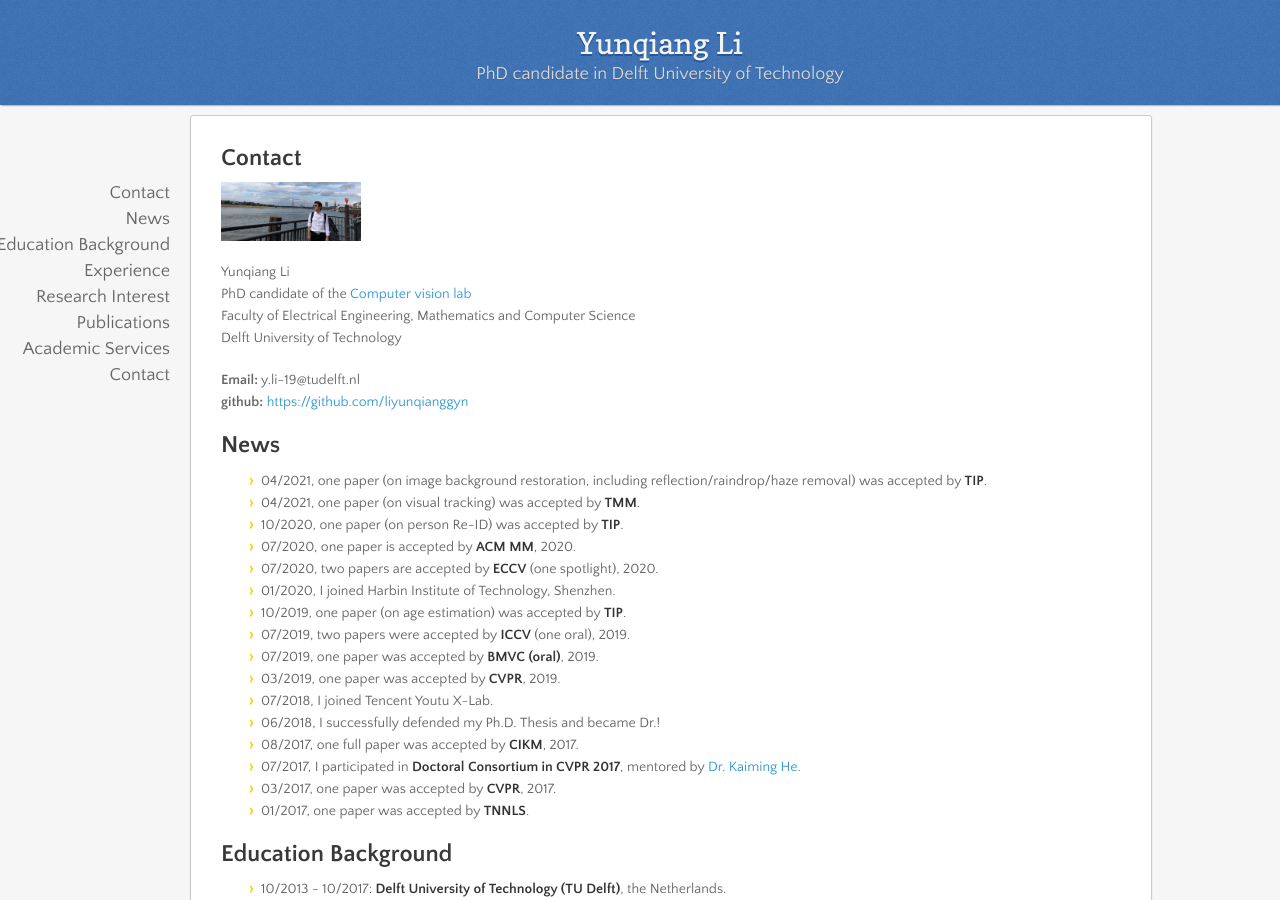
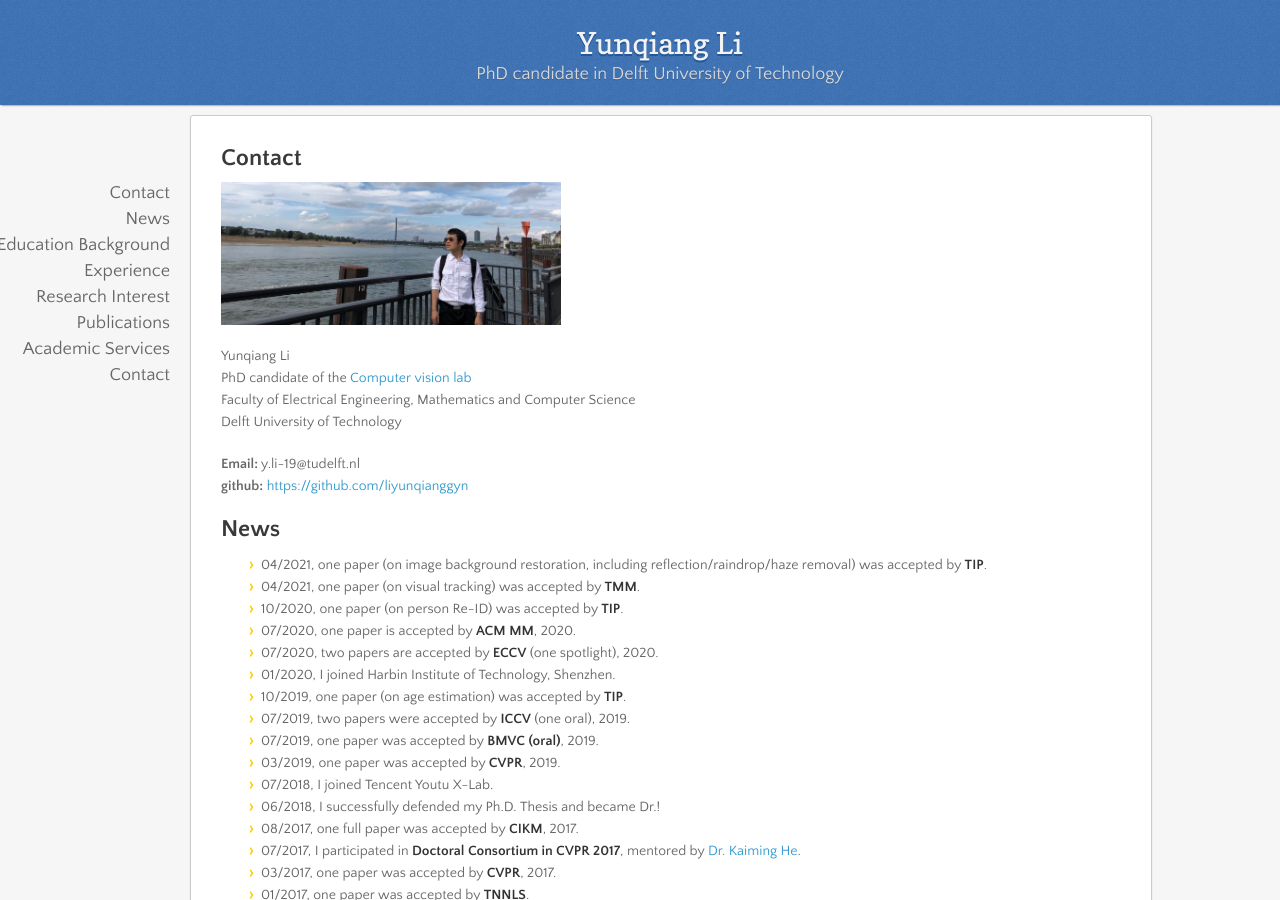
Before and after one commit to liyunqianggyn/liyunqianggyn.github.io, a Jekyll site: the page built from index.md, in a window 1280 px wide and 900 px high. Built offline with Jekyll 4.4.1, drawn with Linux system fonts in a browser that asks for light colours; nearby versions of some CDN libraries; our own code applies the rules of GitHub Pages for plain Markdown files.

Commit message:
Update index.md

```diff
--- a/index.md
+++ b/index.md
@@ -1,6 +1,6 @@
 ## Contact
 
-<img align="top" width='140' src="yunqiang.jpg">
+<img align="top" width='340' src="yunqiang.jpg">
 
 Yunqiang Li <br/>
 PhD candidate of the <a href="http://visionlab.tudelft.nl">Computer vision lab</a><br/>
```
